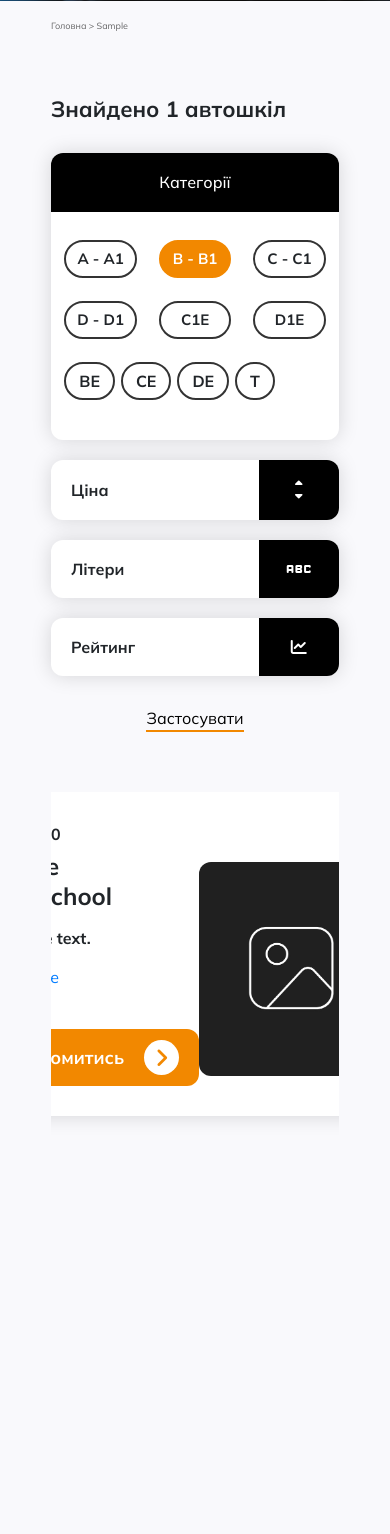
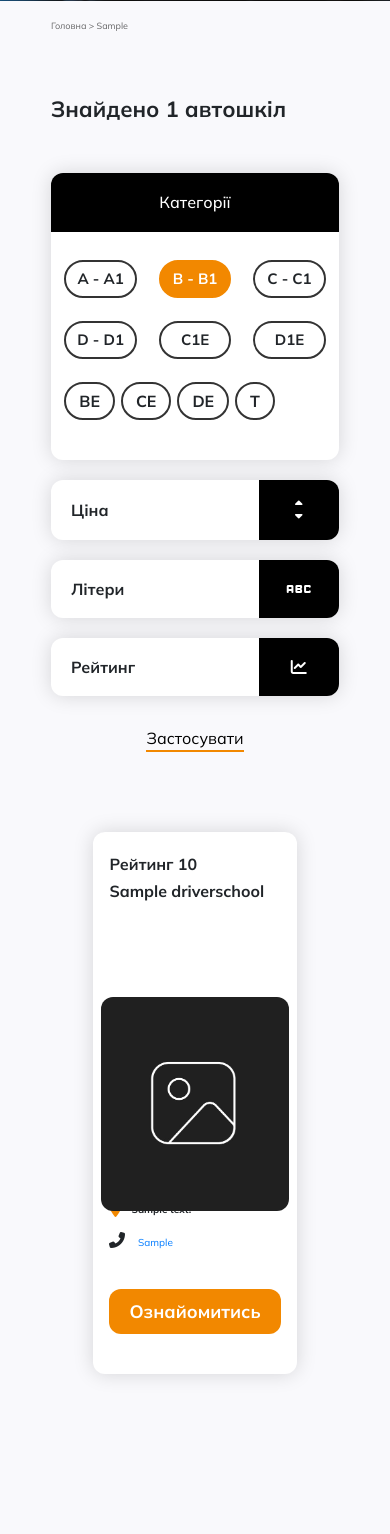
Before and after one commit to jeashes/driverschool, a Django app: a page that uses school/templates/school/base.html in a window 390 px wide. Shown: the part 691-2225 px from the top of the page. Run offline with Django 4.2, Linux system fonts and the light colour scheme; tables that the repository leaves empty hold one stand-in row (values such as "Sample post"); some libraries are stand-ins or nearby versions; some web fonts are replaced.

Commit message:
fix search page

```diff
--- a/school/static/school/styles/search_school.css
+++ b/school/static/school/styles/search_school.css
@@ -118,6 +118,7 @@
 .filters {
     max-width: 290px;
     position: relative;
+    padding: 20px 0 0;
 }
 
 .filters  > form {
@@ -274,6 +275,14 @@ input[type="radio"]{
 .slide {
     display: flex;
     flex-direction: column;
+    padding: 20px 40px;
+}
+
+
+.slider__btn {
+    border: none;
+    background: none !important;
+    color: #F28800 !important;
 }
 
 
@@ -455,7 +464,89 @@ input[type="radio"]{
         margin: 0 0 60px;
     }
 
-    .
+    .slider {
+        height: 4025px !important;
+    }
+
+    .slide {
+        padding: 20px 16px 0;
+    }
+
+    .school-info {
+        position: relative;
+        max-width: 288px;
+        display: flex;
+        flex-direction: column;
+        justify-content: space-between;
+        background: #FFFFFF;
+        box-shadow: 0 0 20px rgba(0, 0, 0, 0.15);
+        border-radius: 12px;
+        padding: 20px 16px 40px;
+        margin: 0 0 40px;
+    }
+
+    .school-text {
+        max-width: 100%;
+    }
+
+    .school-score {
+        margin: 0 0 5px;
+    }
+
+    .school-text > h3 {
+        font-size: 16px;
+        line-height: 20px;
+        margin: 0 0 300px;
+    }
+
+    .school-address {
+        font-size: 10px;
+        line-height: 13px;
+    }
+
+    .school-address > i {
+        margin: 0 10px 0 0;
+        font-size: 16px;
+    }
+
+    .school-phone {
+        font-size: 10px;
+        line-height: 13px;
+        margin: 0 0 40px;
+    }
+
+    .school-phone > i {
+        transform: rotate(270deg);
+        margin: 0 10px 0 0;
+        font-size: 16px;
+    }
+
+    .school-text > a {
+        width: fit-content;
+    }
+
+    .school-text > a:hover {
+        text-decoration: none;
+    }
+
+    .school-img-category {
+        position: absolute;
+            top: 165px;
+            right: 0;
+            left: 0;
+    }
+
+    .button--submit {
+        width: 100%;
+        display: flex;
+        justify-content: center;
+    }
+
+    .school-text  .button--submit  i,
+    .school-text  .button--submit  .fa-angle-right {
+        display: none !important;
+    }
+
 }
 
 @media screen and (min-width: 768px) and (max-width: 1919px) {
@@ -547,5 +638,16 @@ input[type="radio"]{
         margin: 0 10px 0;
     }
 
+    .slider {
+        height: 2650px !important;
+    }
+
+
+
+    .school-text > h3 {
+        font-size: 20px;
+        line-height: 25px;
+    }
+
 }
 @media screen and (min-width: 1919px) {}
```
